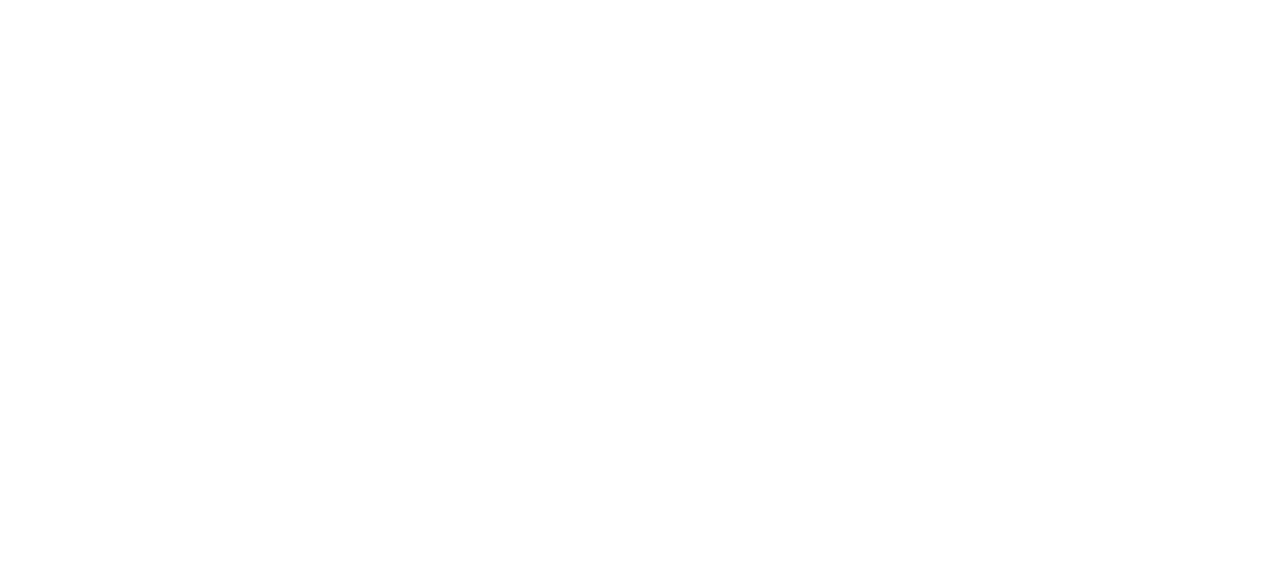
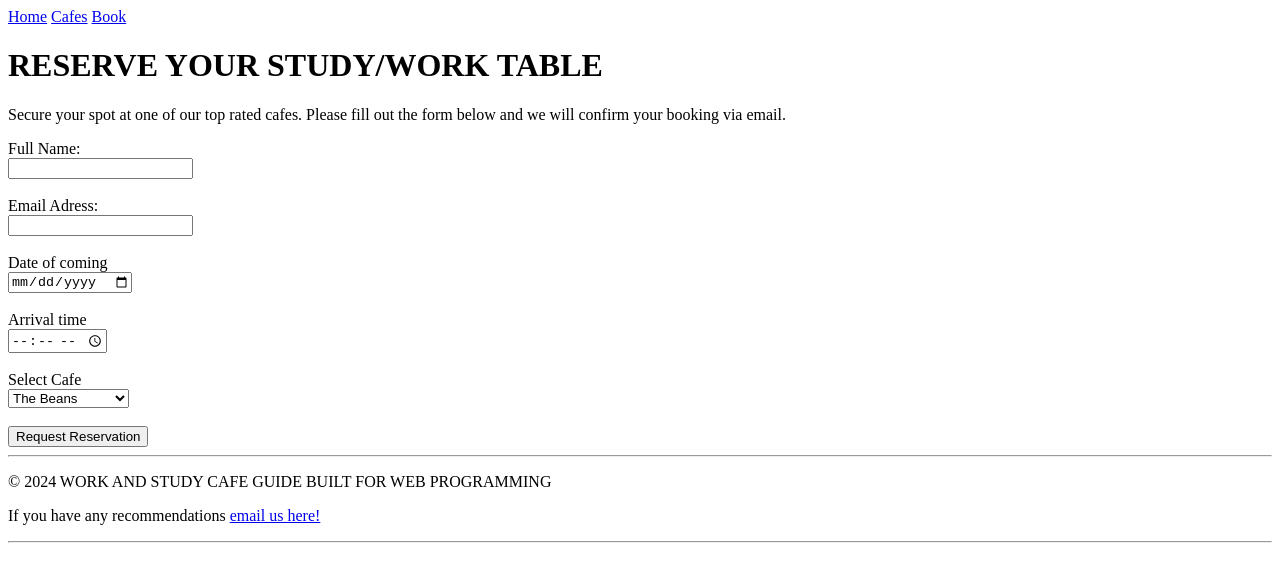
Before and after one commit to Gelila77/MY-COFFEE-SITE, a plain HTML site: page book.html in a window 1280 px wide. Drawn offline with Linux system fonts and the light colour scheme.

Commit message:
added reservation foem

```diff
--- a/book.html
+++ b/book.html
@@ -0,0 +1,62 @@
+<!DOCTYPE html>
+<html lang="en">
+<head>
+    <meta charset="UTF-8">
+    <meta name="viewport" content="width=device-width, initial-scale=1.0">
+    <title>Document</title>
+</head>
+<body>
+    <header>
+        <nav>
+            <a href="index.html">Home</a>
+            <a href="cafes.html">Cafes</a>
+            <a href="book.html">Book</a>
+        </nav>
+    </header>
+    <main>
+        <h1>RESERVE YOUR STUDY/WORK TABLE </h1>
+        <P>Secure your spot at one of our top rated cafes. Please fill out the form below and we will confirm your booking via email.</P>
+        <form action="#" method="post">
+            <div>
+                <label for="fullName">Full Name:</label><br>
+                <input type="texy" id="fullName" name="fullName" required>
+            </div>
+            <br>
+            <div>
+                <label for="userEmail">Email Adress:</label><br>
+                <input type="email" id="userEmail" name="userEmail" required>
+            </div>
+            <br>
+            <div>
+                <label for="bookDate">Date of coming</label><br>
+                <input type="date" id="bookDate" name="bookDate" required>
+            </div>
+            <br>
+            <div>
+                <label for="bookTime">Arrival time</label><br>
+                <input type="time" id="bookTime" name="bookTime" required>
+            </div>
+            <br>
+            <div>
+                <label for="cafeChoice">Select Cafe</label><br>
+                <select id="cafeChoice" name="cafeChoice" required>
+                  <option value="the beans">The Beans</option>
+                  <option value="roast & brew">Roast & Brewew</option>
+                  <option value="lrace cakery">Lrace Cakery</option>
+                </select>
+            </div>
+            <br>
+            <div>
+                <input type="submit" value="Request Reservation">
+            </div>
+        </form>
+    </main>
+    <footer>
+        <hr>
+        <p>&copy; 2024 WORK AND STUDY CAFE GUIDE BUILT FOR WEB PROGRAMMING</p>
+        <p>If you have any recommendations <a href="elilad7697@gmail.com"> email us here!</a></p>
+        <hr>
+    </footer>
+
+</body>
+</html>
```
Also changed, not shown: index.html (+3 -2 lines).
